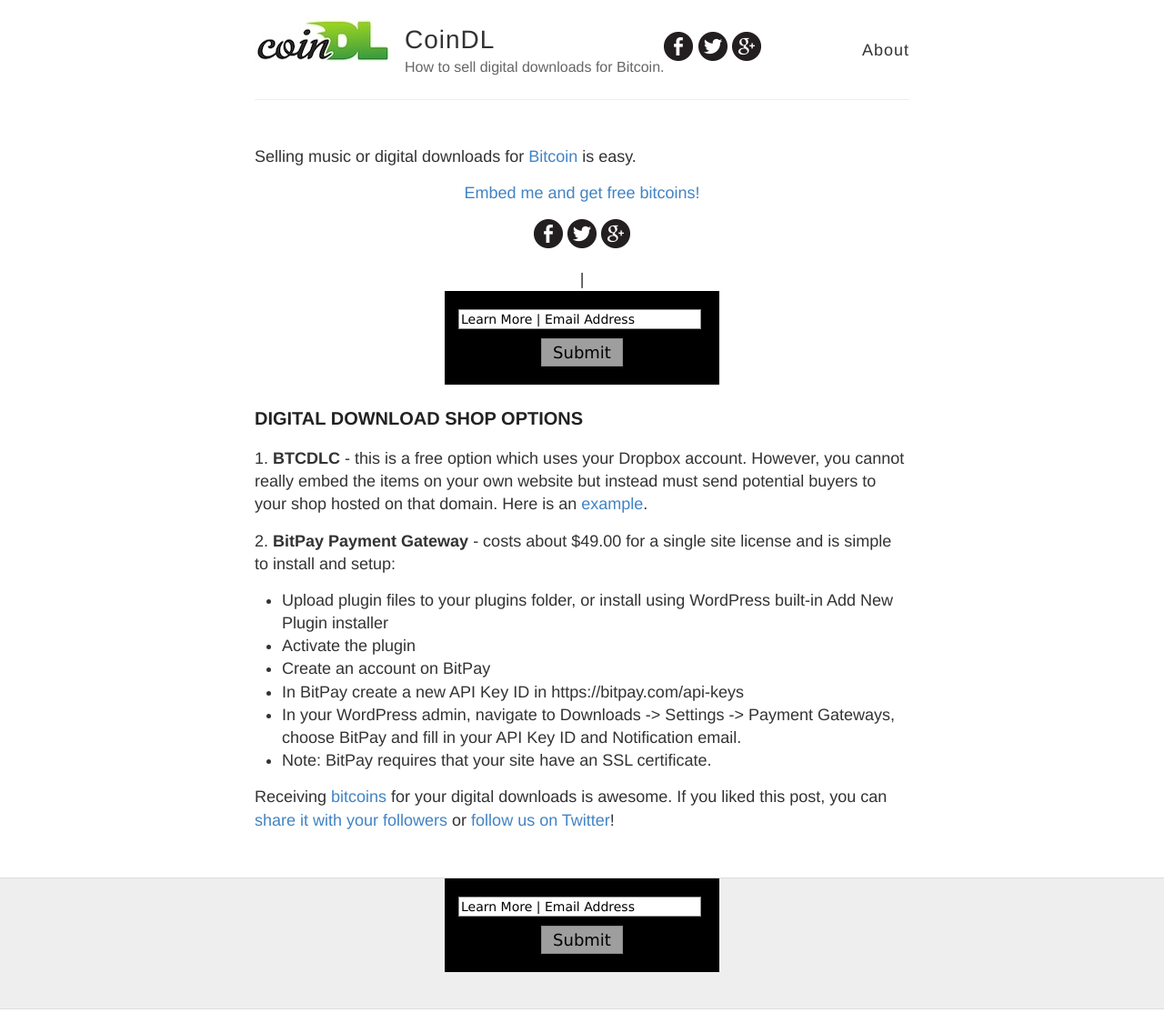
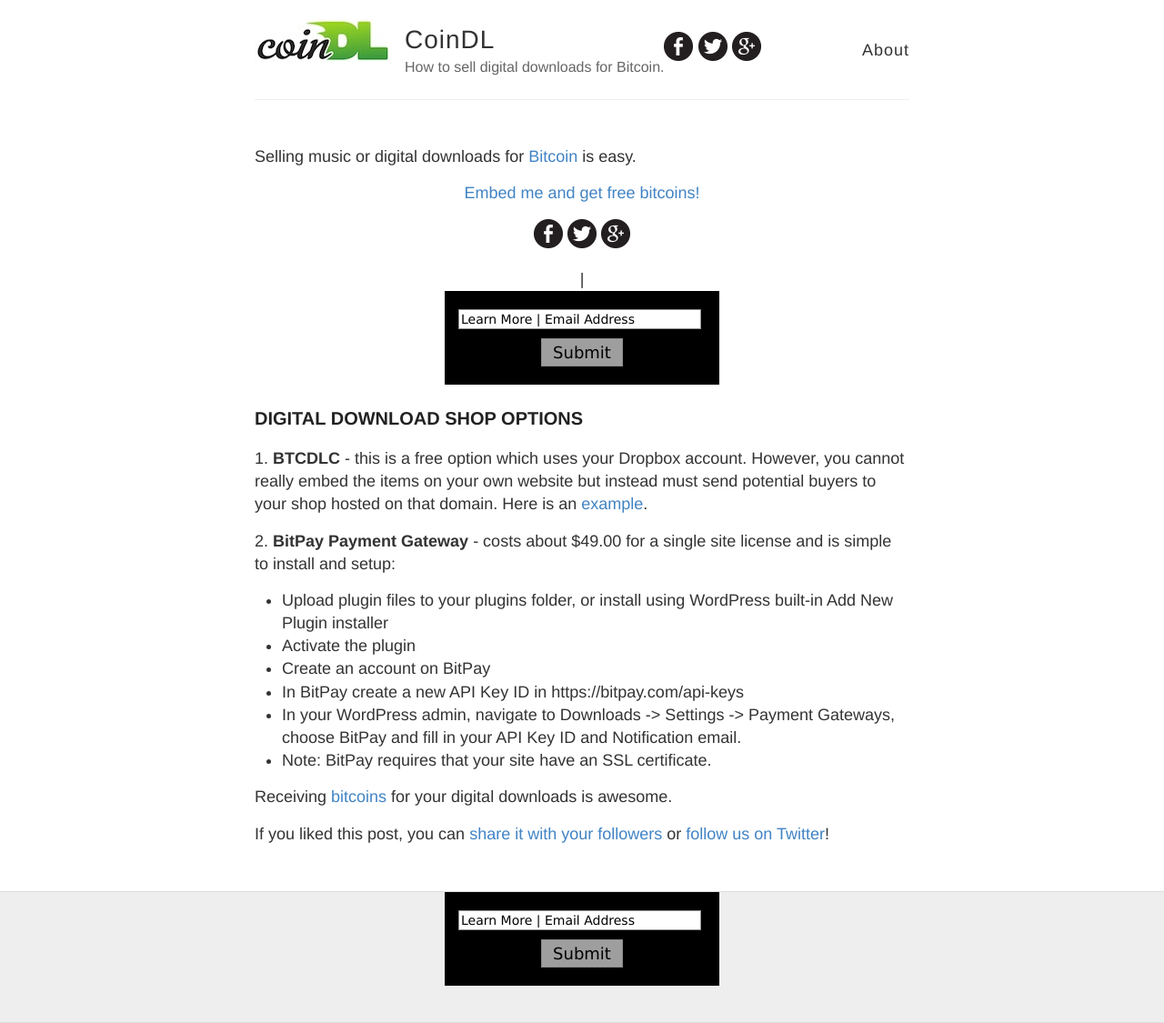
Before and after one commit to kripikroli/coindl_development, a Jekyll site: the page built from index.html, in a window 1280 px wide. Shown: the whole page at 91% size. Built offline with Jekyll 4.4.1, drawn with Linux system fonts in a browser that asks for light colours; Markdown is read by kramdown in place of the engine named in the settings; a script that is not in the unit is left out; grey boxes are pictures that could not be loaded.

Commit message:
Paragraph

```diff
--- a/index.html
+++ b/index.html
@@ -15,4 +15,4 @@
 <li>In your WordPress admin, navigate to Downloads -> Settings -> Payment Gateways, choose BitPay and fill in your API Key ID and Notification email.</li>
 <li>Note: BitPay requires that your site have an SSL certificate.</li></ul>
 <p>Receiving <a href="https://www.weusecoins.com">bitcoins</a> for your digital downloads is awesome.
-{% include twitter-plug.html %}
+<p>{% include twitter-plug.html %}
```
